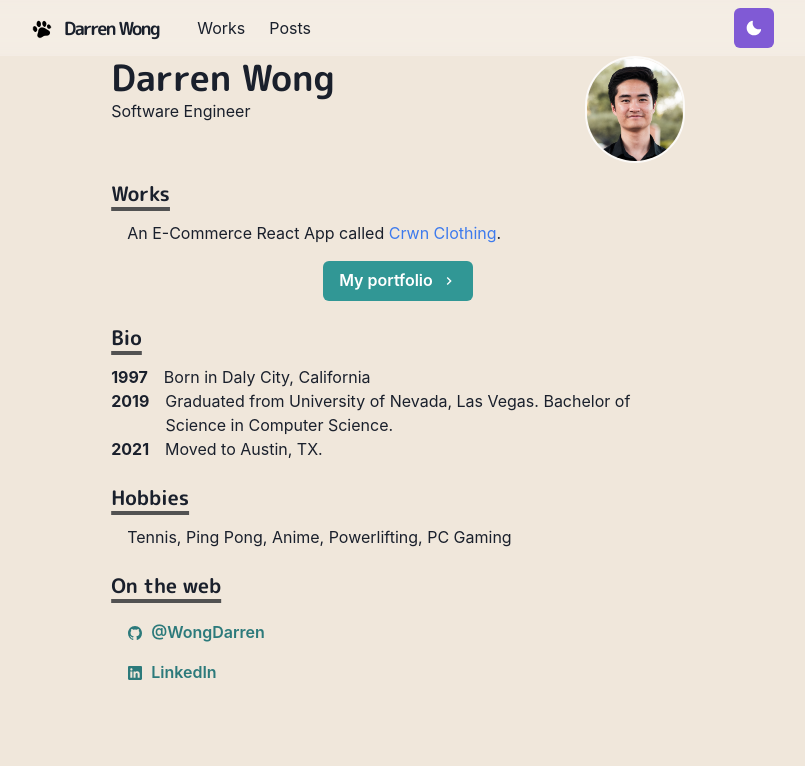
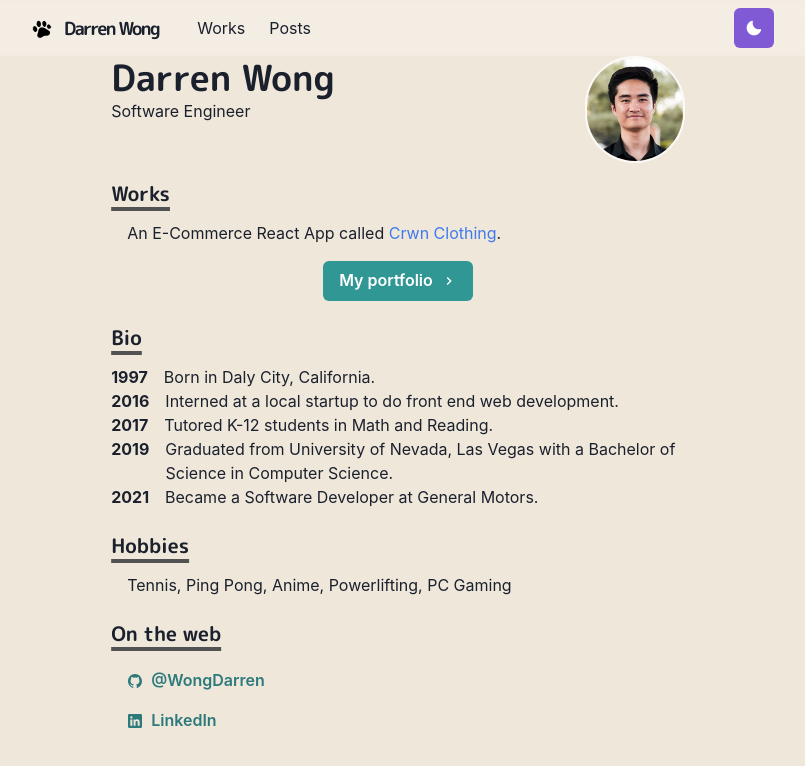
Before and after one commit to WongDarren/portfolio, a Next.js app: page / in a window 1280 px wide. Shown: the top 766 px of the page, without its empty margins (242-1047 px from the left). Built offline with nearby package versions, Linux system fonts and the light colour scheme.

Commit message:
Edit Bio timeline

```diff
--- a/pages/index.js
+++ b/pages/index.js
@@ -71,16 +71,24 @@ const Page = () => {
           </Heading>
           <BioSection>
             <BioYear>1997</BioYear>
-            Born in Daly City, California
+            Born in Daly City, California.
+          </BioSection>
+          <BioSection>
+            <BioYear>2016</BioYear>
+            Interned at a local startup to do front end web development.
+          </BioSection>
+          <BioSection>
+            <BioYear>2017</BioYear>
+            Tutored K-12 students in Math and Reading.
           </BioSection>
           <BioSection>
             <BioYear>2019</BioYear>
-            Graduated from University of Nevada, Las Vegas. Bachelor of Science
-            in Computer Science.
+            Graduated from University of Nevada, Las Vegas with a Bachelor of
+            Science in Computer Science.
           </BioSection>
           <BioSection>
             <BioYear>2021</BioYear>
-            Moved to Austin, TX.
+            Became a Software Developer at General Motors.
           </BioSection>
         </Section>
         <Section delay={0.3}>
```
